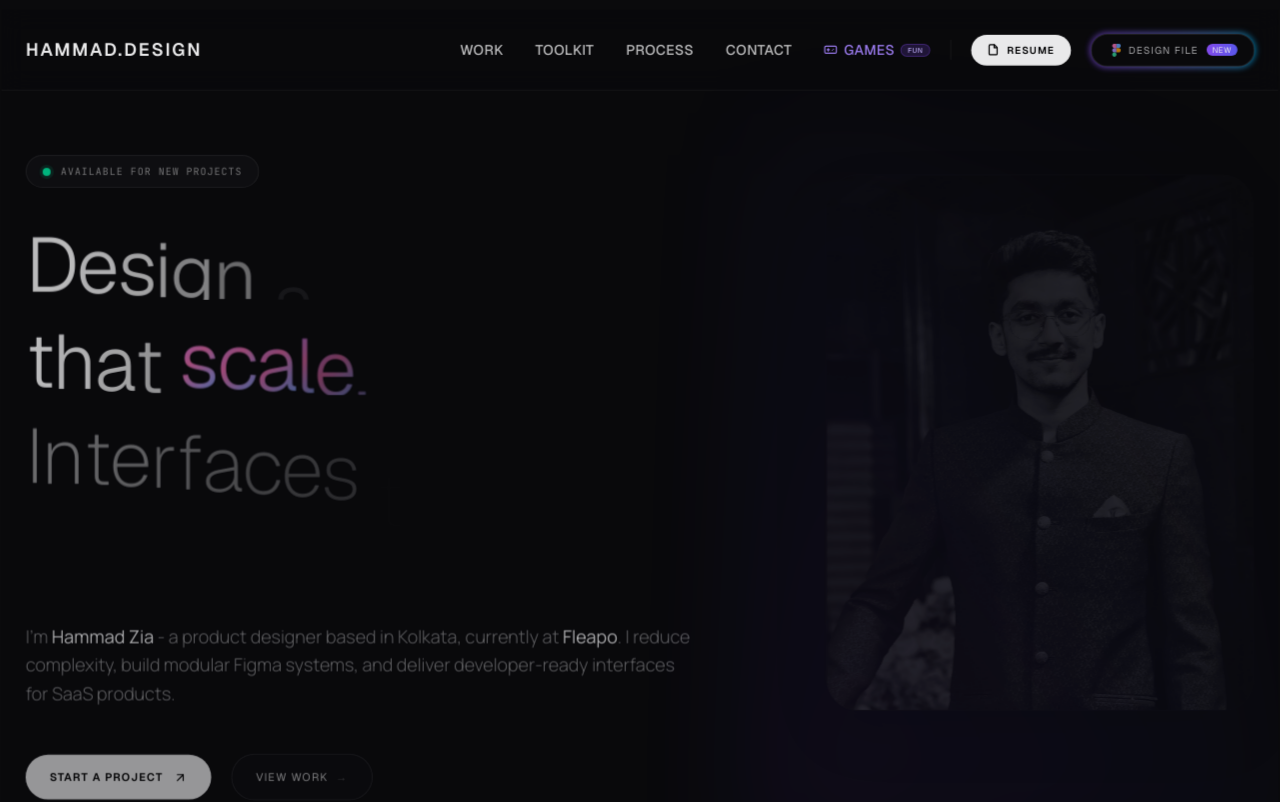
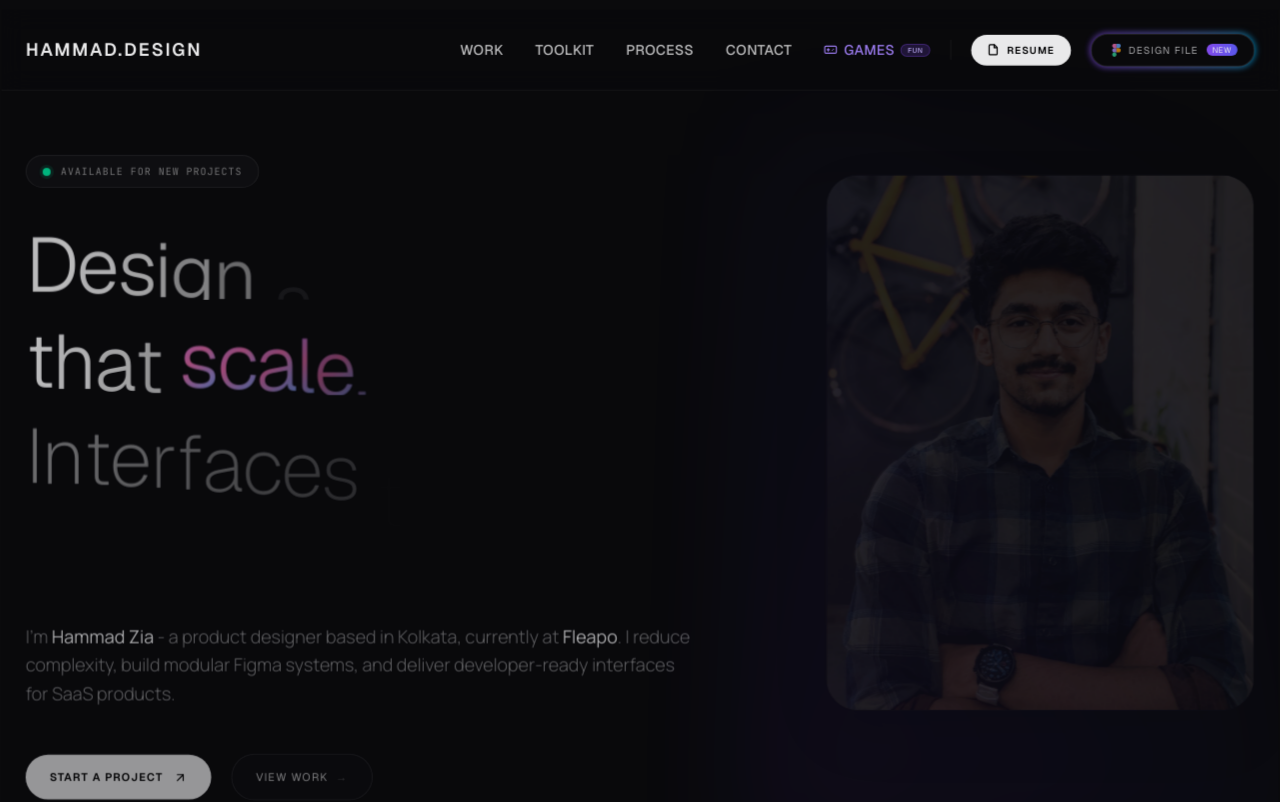
Before and after one commit to hammadzia92/Portfolio-Website, a Next.js app: page / in a window 1280 px wide. Shown: the top 802 px of the page. Built offline with nearby package versions, Linux system fonts and the light colour scheme.

Commit message:
feat(hero): update portrait image to HD clear version

```diff
--- a/src/components/PortfolioMode.tsx
+++ b/src/components/PortfolioMode.tsx
@@ -679,9 +679,9 @@ export default function PortfolioMode({ onSwitchMode }: PortfolioModeProps) {
 
                 {/* The Portrait Image */}
                 <img
-                  src="/IMG_9840.jpg"
+                  src="/1ce877c9-37aa-4e6c-a97b-fbe3fab43352.jfif"
                   alt="Hammad Zia Portrait"
-                  className="w-full h-full object-cover object-top grayscale opacity-90 group-hover:grayscale-0 group-hover:opacity-100 group-hover:scale-103 transition-all duration-700 ease-out z-10"
+                  className="w-full h-full object-cover object-top opacity-100 group-hover:scale-103 transition-all duration-700 ease-out z-10"
                 />
 
               </motion.div>
```
Also changed, not shown: public/1ce877c9-37aa-4e6c-a97b-fbe3fab43352.jfif (added).
